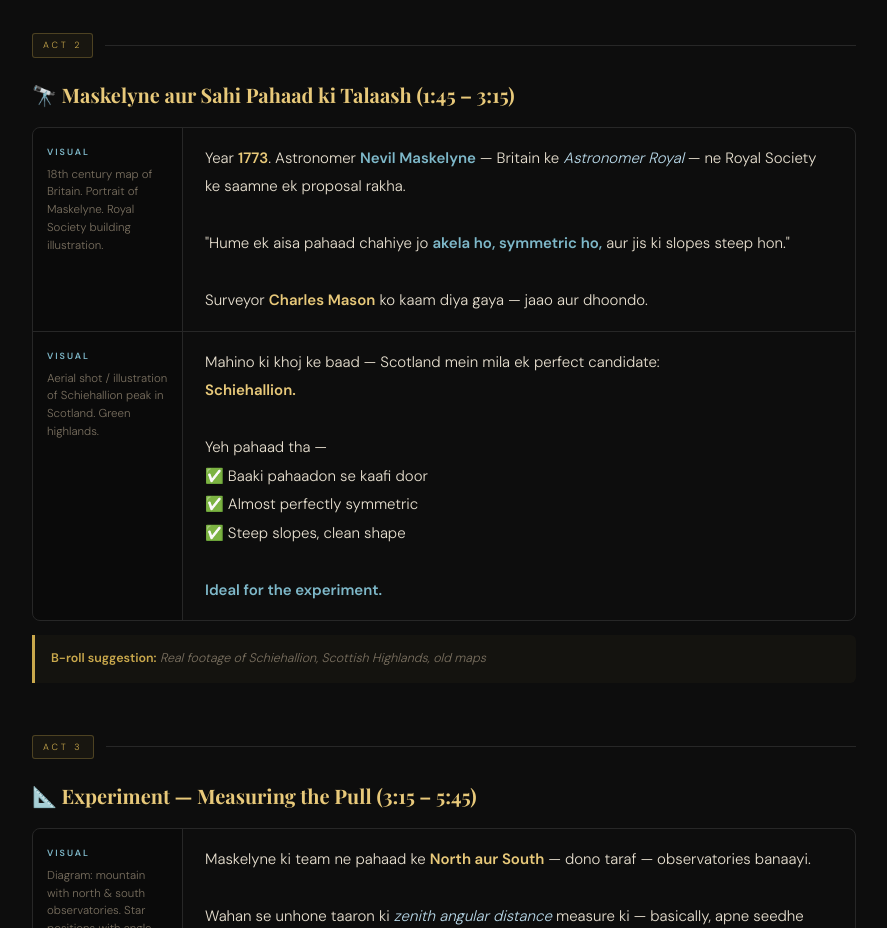
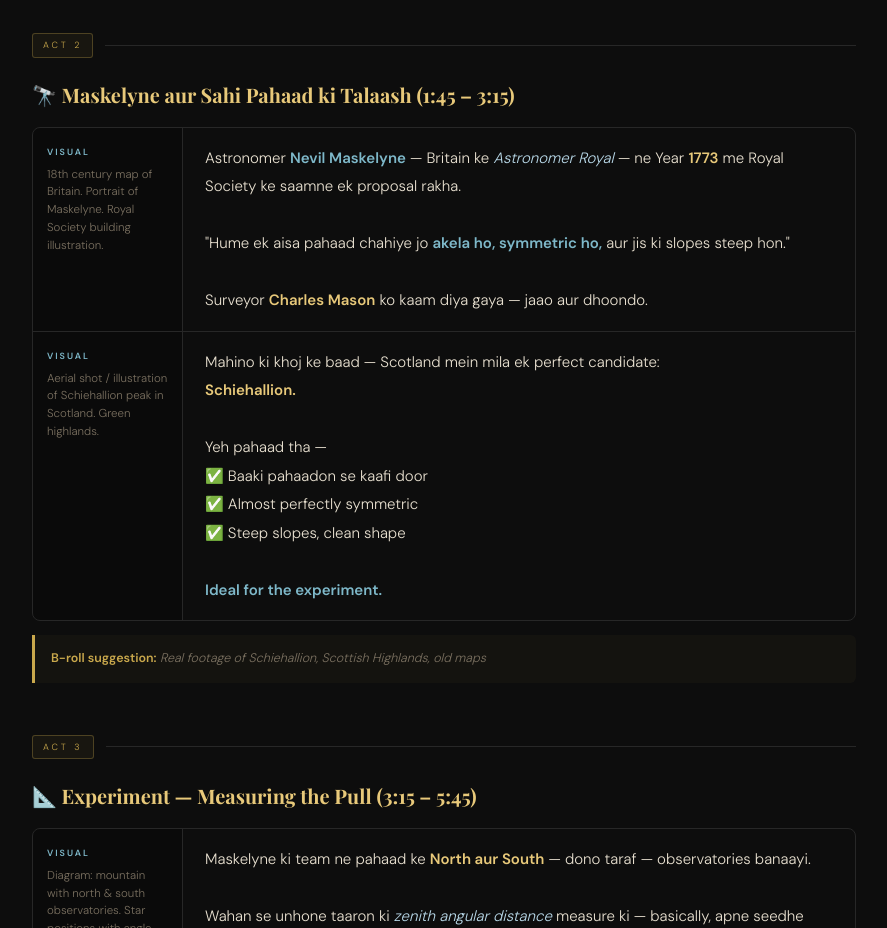
Before and after one commit to SahilRajKushwaha/Schiellion, a plain HTML site: page index.html in a window 1280 px wide. Shown: the part 1540-2468 px from the top of the page, without its empty margins (196-1083 px from the left). Drawn offline with nearby package versions, Linux system fonts and the light colour scheme.

Commit message:
Reorder sentence structure in index.html

```diff
--- a/index.html
+++ b/index.html
@@ -291,8 +291,8 @@
           <div class="dir-text">18th century map of Britain. Portrait of Maskelyne. Royal Society building illustration.</div>
         </div>
         <div class="dlg">
-          Year <strong>1773</strong>. Astronomer <em>Nevil Maskelyne</em> — Britain ke
-          <span class="en">Astronomer Royal</span> — ne Royal Society ke saamne ek proposal rakha.<br><br>
+          Astronomer <em>Nevil Maskelyne</em> — Britain ke
+          <span class="en">Astronomer Royal</span> — ne Year <strong>1773</strong> me Royal Society ke saamne ek proposal rakha.<br><br>
           "Hume ek aisa pahaad chahiye jo <em>akela ho, symmetric ho,</em>
           aur jis ki slopes steep hon."<br><br>
           Surveyor <strong>Charles Mason</strong> ko kaam diya gaya — jaao aur dhoondo.
```
